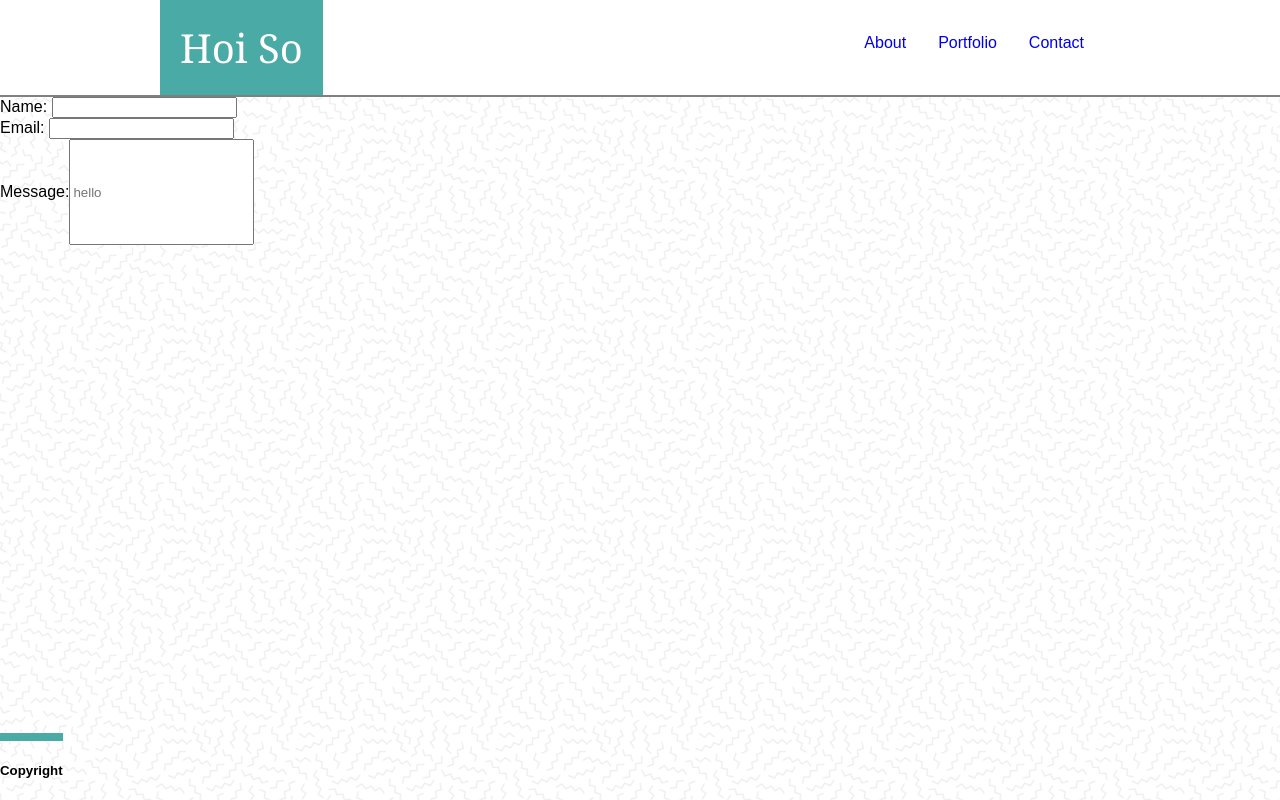
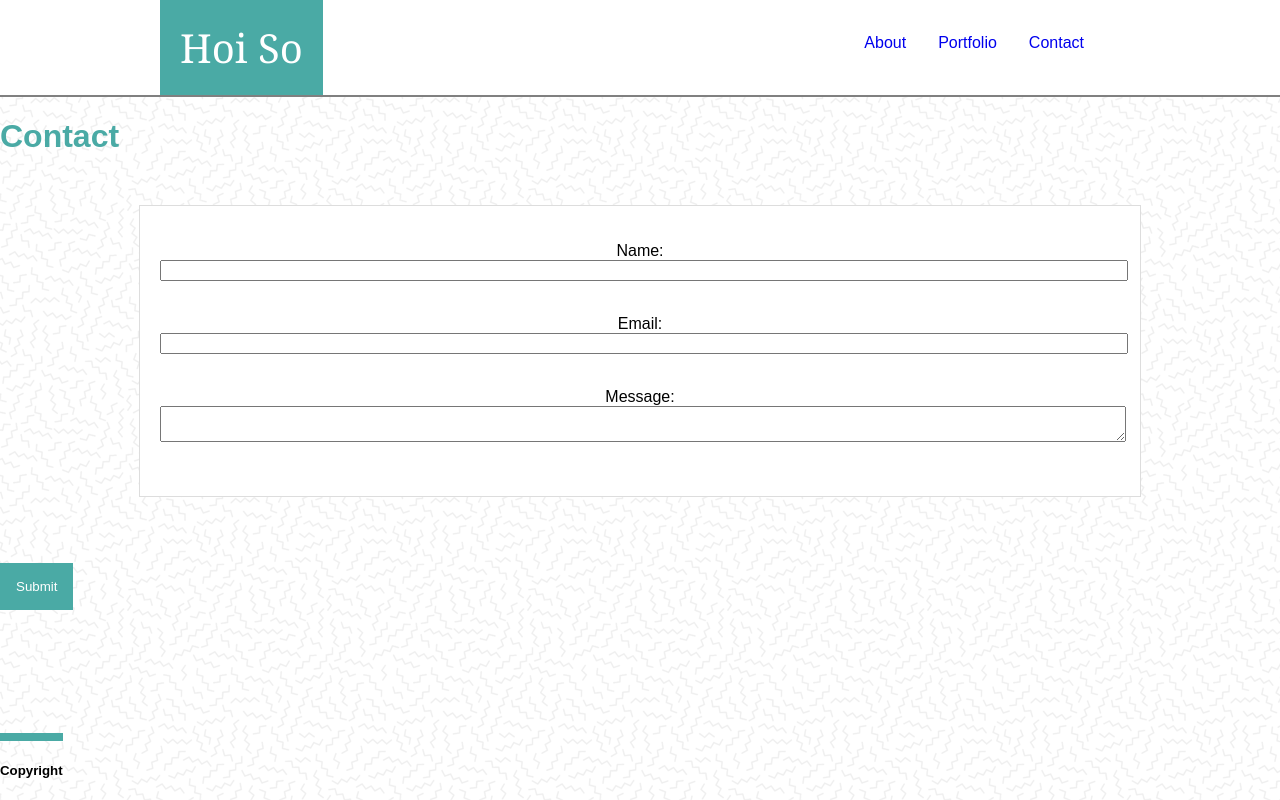
Before and after one commit to ahoyhoi/Basic-Portfolio, a plain HTML site: page contact.html in a window 1280 px wide. Drawn offline with Linux system fonts and the light colour scheme.

Commit message:
added form

```diff
--- a/Assets/style.css
+++ b/Assets/style.css
@@ -84,11 +84,76 @@ hr{
     clear: both;
 }
 
+.contact{
+    color: #4aaaa5;
+}
+
+
+.form-container{
+    max-width: 960px;
+    background-color: white;
+    position: relative;
+    margin: 50px auto;
+    clear: both;
+    border: 1px solid #dddddd;
+    padding: 20px;
+}
+
+.form-one{
+    margin: 2rem auto;
+
+
+}
+
+.form-group{
+    max-width: 960px;
+    margin: 1rem auto;
+    text-align: center;
+
+
+}
+
+#name{
+    display: block;
+    width: 100%
+
+
+
+}
+
+#email{
+    display: block;
+    width: 100%;
+}
+
+
+label{
+    display: block;
+}
+
+
+textarea{
+    display: block;
+    width: 100%;
+}
+
+#submitBtn{
+    border: 0;
+    background: #4aaaa5;
+    padding: 1rem;
+    color: white;
+    margin: 1rem 0;
+    width: auto;
+    cursor: pointer;
+}
+
 
 footer{
 
     position: absolute;
     text-align: center;
     bottom: 0;
-    border-top: 8px solid #4aaaa5
+    border-top: 8px solid #4aaaa5;
+    margin: 0 auto;
+
 }
--- a/contact.html
+++ b/contact.html
@@ -18,9 +18,9 @@
                 <nav>
                   <div>
                   <ul>
-                          <li><a class="About" href="#">About</a></li>
-                          <li><a class="Portfolio" href=Basic-Portfolio\portfolio.html>Portfolio</a></li>
-                          <li><a class="Contact" href="Basic-Portfolio\contact.html">Contact</a></li>
+                          <li><a class="About" href="index.html">About</a></li>
+                          <li><a class="Portfolio" href=portfolio.html>Portfolio</a></li>
+                          <li><a class="Contact" href="contact.html">Contact</a></li>
                    </ul>
                   </div>
             </nav>
@@ -28,13 +28,47 @@
              </div>
              <div class="cleardiv"></div>
               </header>
+            <div class="contact">
+                <h1>
+                    Contact
+                </h1>
+            </div>
     </section>
 
-    <form action="#" method="get">
-        Name: <input type="text" name="name"><br>
-        Email: <input type="text" name="email"><br>
-        Message:<input type="text" name="message"placeholder="hello"style=height:100px><br>
+    <div class="form-container"
 
+        <div class="form-one">
+          <form action="#" method="get">
+              <label for="name">
+              <div class="form-group">
+                Name:
+                </label>
+                <input type="text" id="name">
+                    <br>
+              </div>
+              <label for="email">
+              <div class="form-group">
+                Email:
+                </label>
+                  <input type="email" id="email">
+                  <br>
+              </div>
+              <label for="message">
+              <div class="form-group">
+                Message:
+                </label>
+                 <textarea id="message">
+
+                 </textarea>
+                  <br>
+                </div>
+           </div>
+
+           <input type="submit" value="Submit" id="submitBtn">
+
+
+
+    </div>
     </form>
 
 
```
Also changed, not shown: index.html (+4 -4 lines), portfolio.html (+3 -3 lines).
